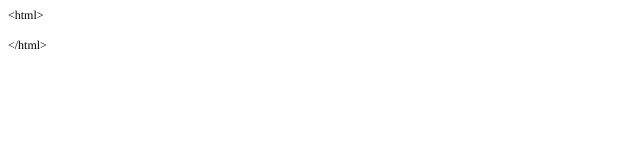
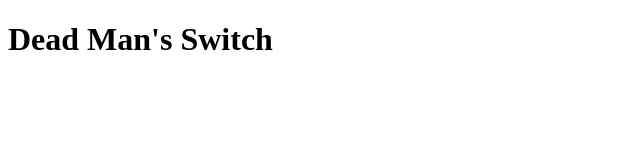
Before and after one commit to joguinn/Crime-of-Passion, a plain HTML site: page index.html in a window 1280 px wide. Shown: the whole page, without its empty margins (0-640 px from the left). Drawn offline with Linux system fonts and the light colour scheme.

Commit message:
Baseline index.html

```diff
--- a/index.html
+++ b/index.html
@@ -1,19 +1,9 @@
-<!DOCTYPE html PUBLIC "-//W3C//DTD HTML 4.01//EN" "http://www.w3.org/TR/html4/strict.dtd">
+<!DOCTYPE html>
 <html>
 <head>
-  <meta http-equiv="Content-Type" content="text/html; charset=utf-8">
-  <meta http-equiv="Content-Style-Type" content="text/css">
-  <title></title>
-  <meta name="Generator" content="Cocoa HTML Writer">
-  <meta name="CocoaVersion" content="1187">
-  <style type="text/css">
-    p.p1 {margin: 0.0px 0.0px 0.0px 0.0px; font: 12.0px Times}
-    p.p2 {margin: 0.0px 0.0px 0.0px 0.0px; font: 12.0px Times; min-height: 14.0px}
-  </style>
+  <title>Dead Man's Switch</title>
 </head>
 <body>
-<p class="p1">&lt;html&gt;</p>
-<p class="p2"><br></p>
-<p class="p1">&lt;/html&gt;</p>
+	<h1>Dead Man's Switch</h1>
 </body>
 </html>
```
